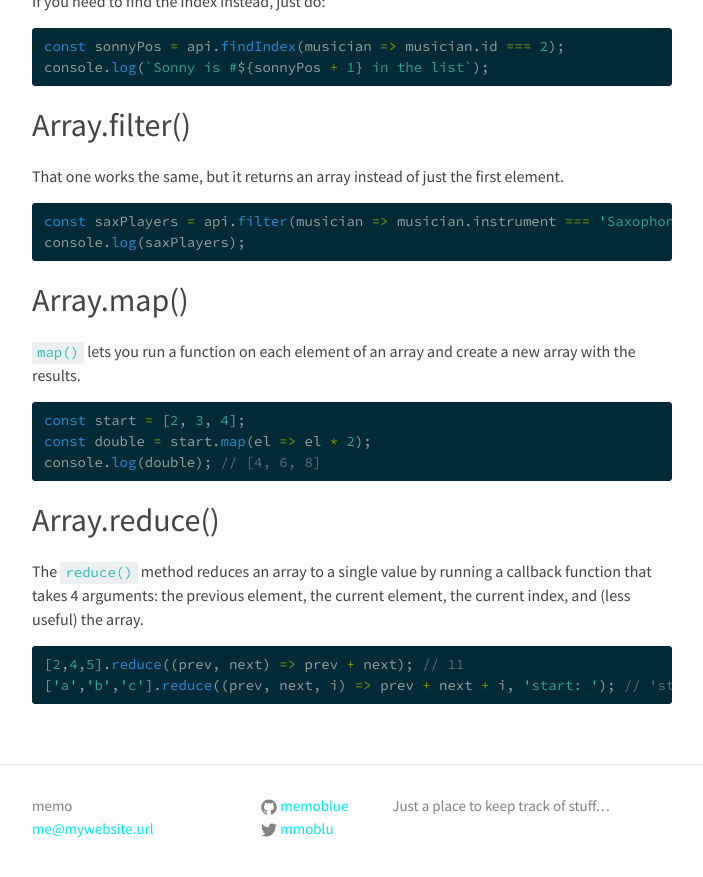
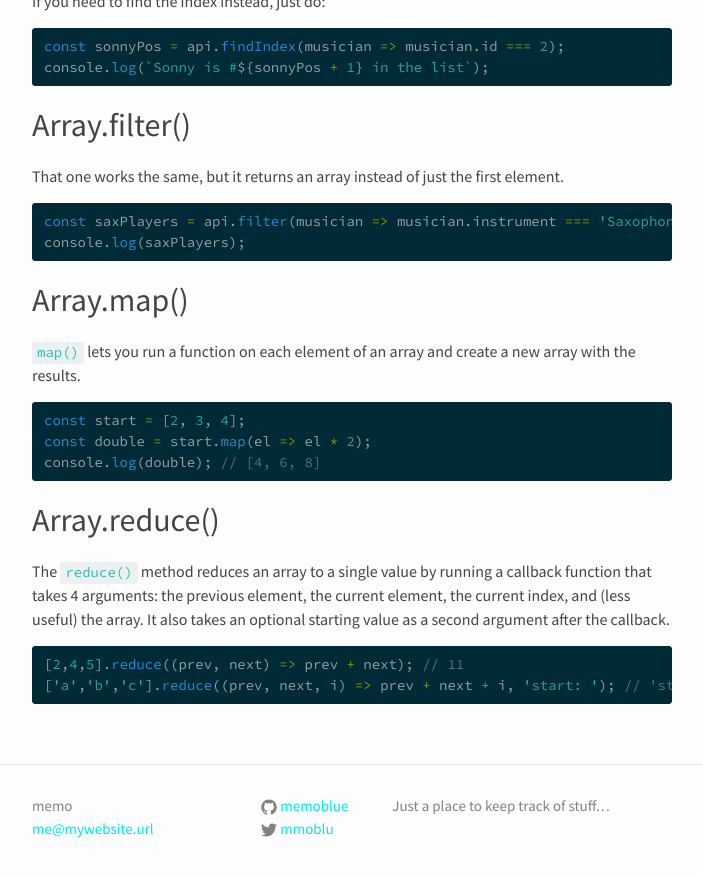
Before and after one commit to memoblue/memoblue.github.io, a Jekyll site: the page built from _posts/2016-08-14-javascript-array-methods.md, in a window 1280 px wide and 900 px high, scrolled down 2045 px. Shown: the top 877 px of the window, without its empty margins (288-991 px from the left). Built offline with Jekyll 4.4.1, drawn with Linux system fonts in a browser that asks for light colours.

Commit message:
update latest post

````diff
--- a/_posts/2016-08-14-javascript-array-methods.md
+++ b/_posts/2016-08-14-javascript-array-methods.md
@@ -123,7 +123,7 @@ console.log(double); // [4, 6, 8]
 
 ## Array.reduce()
 
-The `reduce()` method reduces an array to a single value by running a callback function that takes 4 arguments: the previous element, the current element, the current index, and (less useful) the array.
+The `reduce()` method reduces an array to a single value by running a callback function that takes 4 arguments: the previous element, the current element, the current index, and (less useful) the array. It also takes an optional starting value as a second argument after the callback.
 
 ```js
 [2,4,5].reduce((prev, next) => prev + next); // 11
````
